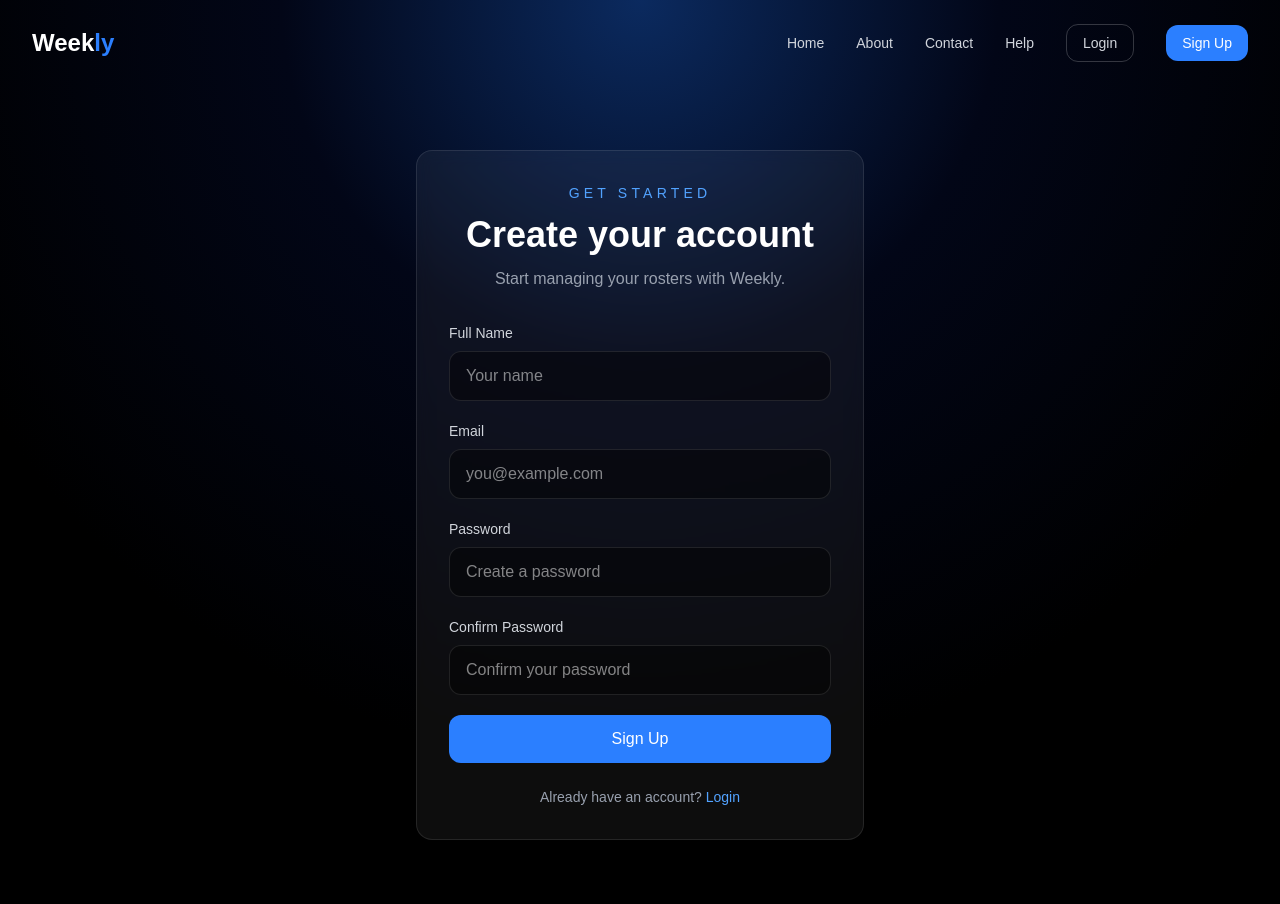
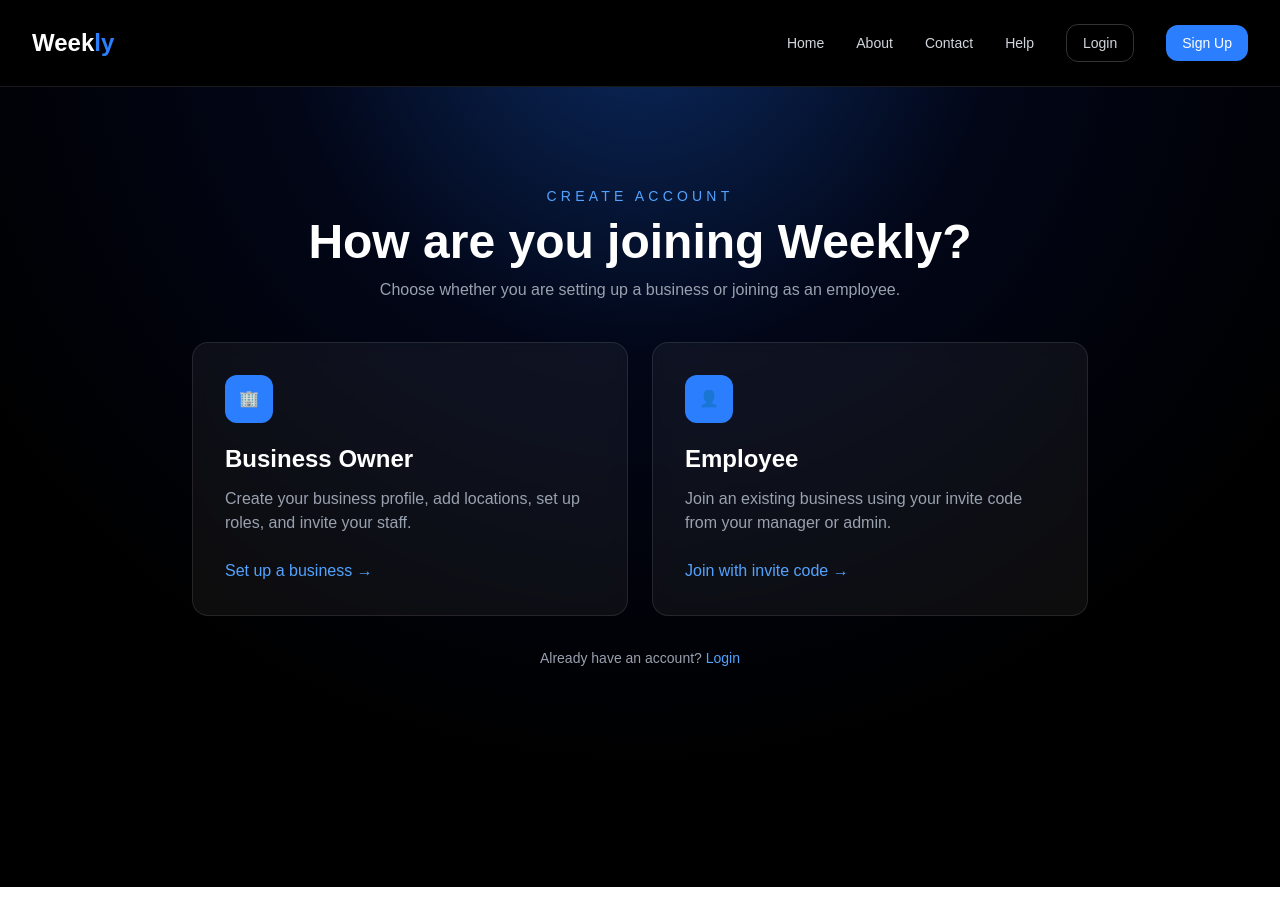
Before and after one commit to caybler/weekly, a Next.js app: page /signup in a window 1280 px wide. Built offline with nearby package versions, Linux system fonts and the light colour scheme.

Commit message:
sinup pages- business and employee

```diff
--- a/app/layout.tsx
+++ b/app/layout.tsx
@@ -15,7 +15,7 @@ export default function RootLayout({
   return (
     <html lang="en">
       <body className="bg-black text-white">
-        <nav className="relative z-50 flex items-center justify-between px-8 py-6">
+        <nav className="sticky top-0 z-50 flex w-full items-center justify-between border-b border-white/10 bg-black px-8 py-6">
           <Link href="/" className="text-2xl font-bold text-white">
             Week<span className="text-blue-500">ly</span>
           </Link>
@@ -54,7 +54,9 @@ export default function RootLayout({
           </div>
         </nav>
 
+
         {children}
+
       </body>
     </html>
   );
--- /dev/null
+++ b/app/signup/business/page.tsx
@@ -0,0 +1,70 @@
+"use client";
+
+import { useState } from "react";
+
+export default function BusinessSignup() {
+  const [form, setForm] = useState({
+    fullName: "",
+    email: "",
+    password: "",
+    businessName: "",
+  });
+
+  const handleChange = (e: any) => {
+    setForm({ ...form, [e.target.name]: e.target.value });
+  };
+
+  const handleSubmit = (e: any) => {
+    e.preventDefault();
+    console.log(form); // we’ll connect this to DB next
+  };
+
+  return (
+    <main className="min-h-screen bg-black text-white flex items-center justify-center px-6">
+      <div className="w-full max-w-md bg-white/5 backdrop-blur p-8 rounded-2xl border border-white/10">
+
+        <h1 className="text-3xl font-bold mb-2">Set up your business</h1>
+        <p className="text-gray-400 mb-6">
+          Create your account and your business.
+        </p>
+
+        <form onSubmit={handleSubmit} className="space-y-4">
+
+          <input
+            name="fullName"
+            placeholder="Full Name"
+            onChange={handleChange}
+            className="w-full p-3 rounded-lg bg-black/40 border border-white/10"
+          />
+
+          <input
+            name="email"
+            placeholder="Email"
+            onChange={handleChange}
+            className="w-full p-3 rounded-lg bg-black/40 border border-white/10"
+          />
+
+          <input
+            name="password"
+            type="password"
+            placeholder="Password"
+            onChange={handleChange}
+            className="w-full p-3 rounded-lg bg-black/40 border border-white/10"
+          />
+
+          <input
+            name="businessName"
+            placeholder="Business Name"
+            onChange={handleChange}
+            className="w-full p-3 rounded-lg bg-black/40 border border-white/10"
+          />
+
+          <button className="w-full bg-blue-500 hover:bg-blue-600 p-3 rounded-lg">
+            Create Business
+          </button>
+
+        </form>
+      </div>
+    </main>
+  );
+}
--- /dev/null
+++ b/app/signup/employee/page.tsx
@@ -0,0 +1,70 @@
+"use client";
+
+import { useState } from "react";
+
+export default function EmployeeSignup() {
+  const [form, setForm] = useState({
+    fullName: "",
+    email: "",
+    password: "",
+    inviteCode: "",
+  });
+
+  const handleChange = (e: any) => {
+    setForm({ ...form, [e.target.name]: e.target.value });
+  };
+
+  const handleSubmit = (e: any) => {
+    e.preventDefault();
+    console.log(form); // we’ll connect this next
+  };
+
+  return (
+    <main className="min-h-screen bg-black text-white flex items-center justify-center px-6">
+      <div className="w-full max-w-md bg-white/5 backdrop-blur p-8 rounded-2xl border border-white/10">
+
+        <h1 className="text-3xl font-bold mb-2">Join a business</h1>
+        <p className="text-gray-400 mb-6">
+          Enter your invite code to join your workplace.
+        </p>
+
+        <form onSubmit={handleSubmit} className="space-y-4">
+
+          <input
+            name="fullName"
+            placeholder="Full Name"
+            onChange={handleChange}
+            className="w-full p-3 rounded-lg bg-black/40 border border-white/10"
+          />
+
+          <input
+            name="email"
+            placeholder="Email"
+            onChange={handleChange}
+            className="w-full p-3 rounded-lg bg-black/40 border border-white/10"
+          />
+
+          <input
+            name="password"
+            type="password"
+            placeholder="Password"
+            onChange={handleChange}
+            className="w-full p-3 rounded-lg bg-black/40 border border-white/10"
+          />
+
+          <input
+            name="inviteCode"
+            placeholder="Invite Code"
+            onChange={handleChange}
+            className="w-full p-3 rounded-lg bg-black/40 border border-white/10"
+          />
+
+          <button className="w-full bg-blue-500 hover:bg-blue-600 p-3 rounded-lg">
+            Join Business
+          </button>
+
+        </form>
+      </div>
+    </main>
+  );
+}
--- a/app/signup/page.tsx
+++ b/app/signup/page.tsx
@@ -6,84 +6,67 @@ export default function Signup() {
       <div className="absolute inset-0 bg-[radial-gradient(circle_at_top,#0b2a5f_0%,#020617_35%,#000_75%)]" />
 
       <section className="relative z-10 flex min-h-[85vh] items-center justify-center px-8 py-16">
-        <div className="w-full max-w-md rounded-2xl border border-white/10 bg-white/5 p-8 backdrop-blur">
-
-          {/* Header */}
-          <div className="mb-8 text-center">
+        <div className="w-full max-w-4xl">
+          <div className="mb-10 text-center">
             <p className="mb-3 text-blue-400 text-sm uppercase tracking-[0.3em]">
-              Get Started
+              Create Account
             </p>
 
-            <h1 className="text-4xl font-bold">Create your account</h1>
+            <h1 className="text-4xl md:text-5xl font-bold">
+              How are you joining Weekly?
+            </h1>
 
             <p className="mt-3 text-gray-400">
-              Start managing your rosters with Weekly.
+              Choose whether you are setting up a business or joining as an employee.
             </p>
           </div>
 
-          {/* Form */}
-          <form className="space-y-5">
+          <div className="grid grid-cols-1 md:grid-cols-2 gap-6">
+            <Link
+              href="/signup/business"
+              className="rounded-2xl border border-white/10 bg-white/5 p-8 backdrop-blur hover:bg-white/10 transition"
+            >
+              <div className="mb-5 flex h-12 w-12 items-center justify-center rounded-xl bg-blue-500">
+                🏢
+              </div>
 
-            <div>
-              <label className="mb-2 block text-sm text-gray-300">
-                Full Name
-              </label>
-              <input
-                type="text"
-                placeholder="Your name"
-                className="w-full rounded-xl border border-white/10 bg-black/40 px-4 py-3 text-white outline-none focus:border-blue-500"
-              />
-            </div>
+              <h2 className="text-2xl font-bold mb-3">Business Owner</h2>
 
-            <div>
-              <label className="mb-2 block text-sm text-gray-300">
-                Email
-              </label>
-              <input
-                type="email"
-                placeholder="you@example.com"
-                className="w-full rounded-xl border border-white/10 bg-black/40 px-4 py-3 text-white outline-none focus:border-blue-500"
-              />
-            </div>
+              <p className="text-gray-400 mb-6">
+                Create your business profile, add locations, set up roles, and invite your staff.
+              </p>
 
-            <div>
-              <label className="mb-2 block text-sm text-gray-300">
-                Password
-              </label>
-              <input
-                type="password"
-                placeholder="Create a password"
-                className="w-full rounded-xl border border-white/10 bg-black/40 px-4 py-3 text-white outline-none focus:border-blue-500"
-              />
-            </div>
+              <span className="text-blue-400 font-medium">
+                Set up a business →
+              </span>
+            </Link>
 
-            <div>
-              <label className="mb-2 block text-sm text-gray-300">
-                Confirm Password
-              </label>
-              <input
-                type="password"
-                placeholder="Confirm your password"
-                className="w-full rounded-xl border border-white/10 bg-black/40 px-4 py-3 text-white outline-none focus:border-blue-500"
-              />
-            </div>
+            <Link
+              href="/signup/employee"
+              className="rounded-2xl border border-white/10 bg-white/5 p-8 backdrop-blur hover:bg-white/10 transition"
+            >
+              <div className="mb-5 flex h-12 w-12 items-center justify-center rounded-xl bg-blue-500">
+                👤
+              </div>
 
-            <button
-              type="submit"
-              className="w-full rounded-xl bg-blue-500 px-6 py-3 font-medium text-white hover:bg-blue-600 transition"
-            >
-              Sign Up
-            </button>
-          </form>
+              <h2 className="text-2xl font-bold mb-3">Employee</h2>
 
-          {/* Footer */}
-          <p className="mt-6 text-center text-sm text-gray-400">
+              <p className="text-gray-400 mb-6">
+                Join an existing business using your invite code from your manager or admin.
+              </p>
+
+              <span className="text-blue-400 font-medium">
+                Join with invite code →
+              </span>
+            </Link>
+          </div>
+
+          <p className="mt-8 text-center text-sm text-gray-400">
             Already have an account?{" "}
             <Link href="/login" className="text-blue-400 hover:text-blue-300">
               Login
             </Link>
           </p>
-
         </div>
       </section>
     </main>
```
